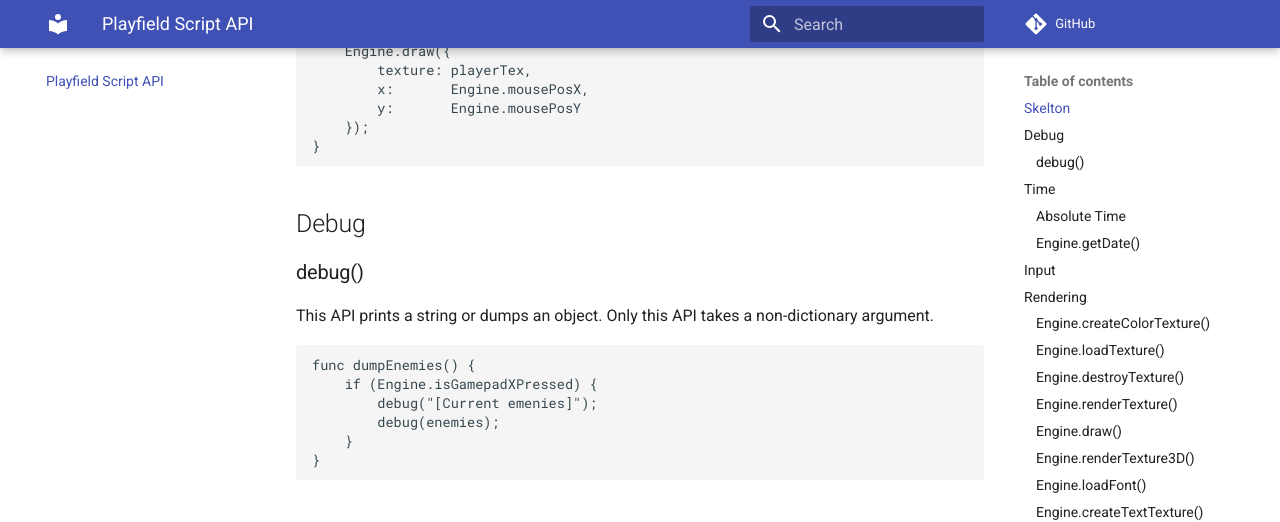
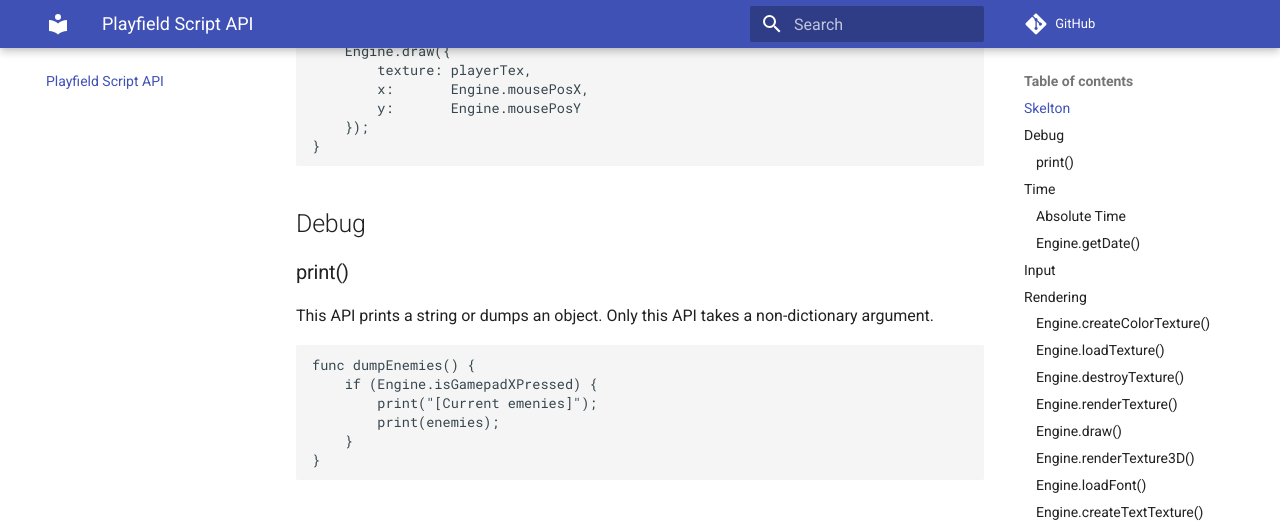
Before and after one commit to awemorris/PlayfieldEngine, an MkDocs documentation site: the page built from docs/mkdocs-en/docs/api.md, in a window 1280 px wide and 900 px high, scrolled down 624 px. Shown: the top 522 px of the window. Built offline with MkDocs 1.6.1 and Material for MkDocs 9.7.7, drawn with Linux system fonts in a browser that asks for light colours; comment, search, counter and statistics services are not loaded.

Commit message:
Change debug() -> print()

````diff
--- a/docs/mkdocs-en/docs/api.md
+++ b/docs/mkdocs-en/docs/api.md
@@ -32,7 +32,7 @@ func frame() {
 
 ## Debug
 
-### debug()
+### print()
 
 This API prints a string or dumps an object.
 Only this API takes a non-dictionary argument.
@@ -40,8 +40,8 @@ Only this API takes a non-dictionary argument.
 ```
 func dumpEnemies() {
     if (Engine.isGamepadXPressed) {
-        debug("[Current emenies]");
-        debug(enemies);
+        print("[Current emenies]");
+        print(enemies);
     }
 }
 ```
````
Also changed, not shown: docs/mkdocs-ja/docs/api.md (+1 -1 lines), 1 other file.
